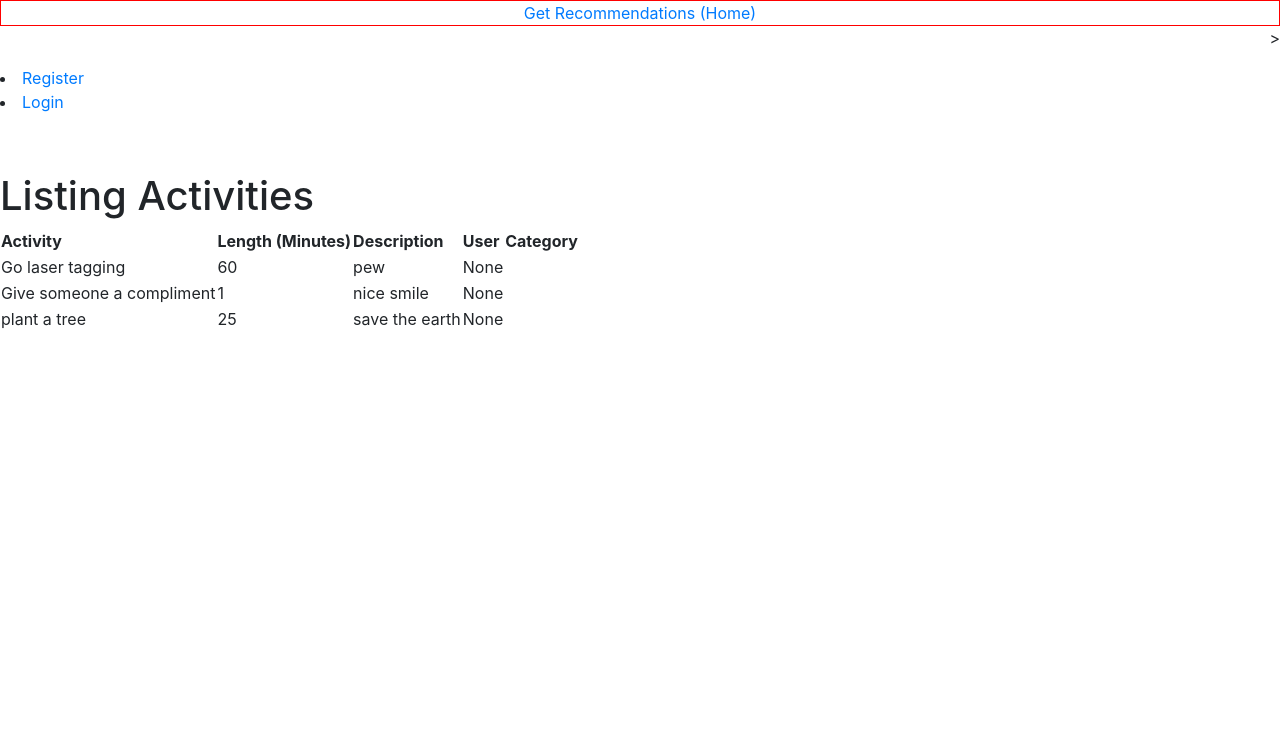
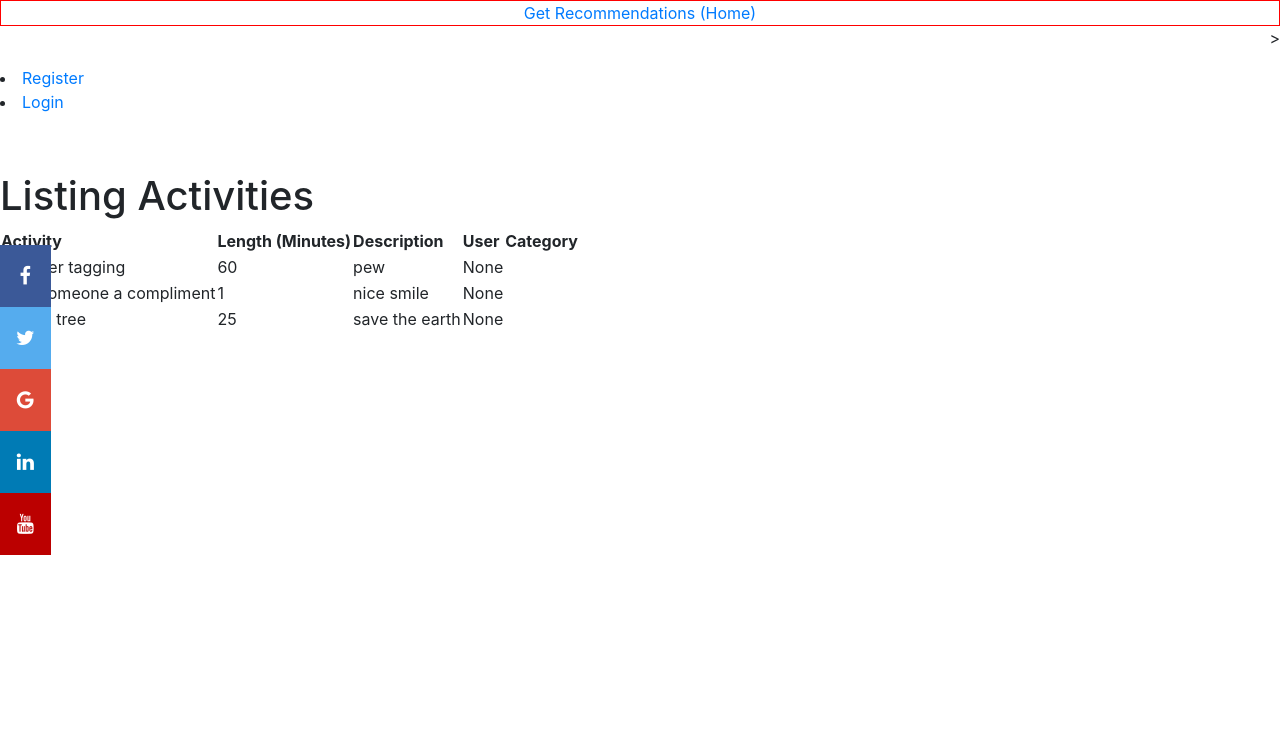
Before and after one commit to jonnytiscareno/BoredomManager, a Rails app: page /activities/1 in a window 1280 px wide. Shown: the top 754 px of the page. Before the commit the page ends 329 px from the top, so only its background shows below. Run offline with Rails 7, Linux system fonts and the light colour scheme; data comes from the database, SQL or seed files in the repository; style sheets or scripts are compiled from the project's sources; some libraries are stand-ins or nearby versions.

Commit message:
social media buttons

```diff
--- a/boredom_manager/app/models/location.rb
+++ b/boredom_manager/app/models/location.rb
@@ -1,5 +1,4 @@
 class Location < ActiveRecord::Base
   geocoded_by :address
   after_validation :geocode, :if => :address_changed?
-  belongs_to :user
 end
--- a/boredom_manager/app/views/activities/show.html.erb
+++ b/boredom_manager/app/views/activities/show.html.erb
@@ -1,3 +1,73 @@
+
+
+
+<!DOCTYPE html>
+<html>
+<meta name="viewport" content="width=device-width, initial-scale=1">
+<link rel="stylesheet" href="https://cdnjs.cloudflare.com/ajax/libs/font-awesome/4.7.0/css/font-awesome.min.css">
+<style>
+body {margin:0;height:2000px;}
+
+.icon-bar {
+  position: fixed;
+  top: 50%;
+  -webkit-transform: translateY(-50%);
+  -ms-transform: translateY(-50%);
+  transform: translateY(-50%);
+}
+
+.icon-bar a {
+  display: block;
+  text-align: center;
+  padding: 16px;
+  transition: all 0.3s ease;
+  color: white;
+  font-size: 20px;
+}
+
+.icon-bar a:hover {
+    background-color: #000;
+}
+
+.facebook {
+  background: #3B5998;
+  color: white;
+}
+
+.twitter {
+  background: #55ACEE;
+  color: white;
+}
+
+.google {
+  background: #dd4b39;
+  color: white;
+}
+
+.linkedin {
+  background: #007bb5;
+  color: white;
+}
+
+.youtube {
+  background: #bb0000;
+  color: white;
+}
+
+.content {
+  margin-left: 75px;
+  font-size: 30px;
+}
+</style>
+<body>
+
+<div class="icon-bar">
+  <a href="https://www.facebook.com/?ref=logo" class="facebook"><i class="fa fa-facebook"></i></a>
+  <a href="https://twitter.com/" class="twitter"><i class="fa fa-twitter"></i></a>
+  <a href="https://plus.google.com/discover" class="google"><i class="fa fa-google"></i></a>
+  <a href="https://www.linkedin.com/" class="linkedin"><i class="fa fa-linkedin"></i></a>
+  <a href="https://www.youtube.com/" class="youtube"><i class="fa fa-youtube"></i></a>
+</div>
 
 <h1> Listing Activities </h1>
 
@@ -34,3 +104,7 @@
 </tbody>
 
 </table>
+
+
+</body>
+</html>
--- a/boredom_manager/app/views/locations/_form.html.erb
+++ b/boredom_manager/app/views/locations/_form.html.erb
@@ -1,3 +1,4 @@
+<h1> Edit Your Current Location</h1>
 <%= form_for @location do |f| %>
   <%= f.error_messages %>
   <p>
```
Also changed, not shown: boredom_manager/app/views/home/index.html.erb (line endings or trailing spaces).
